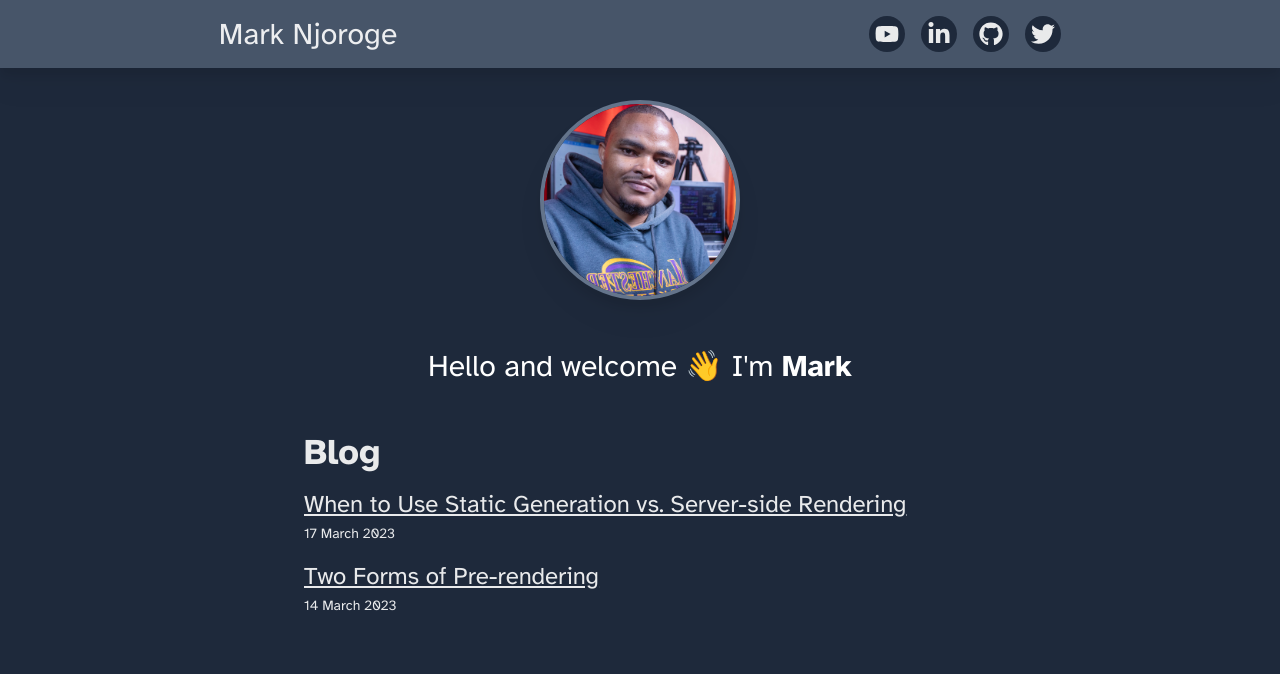
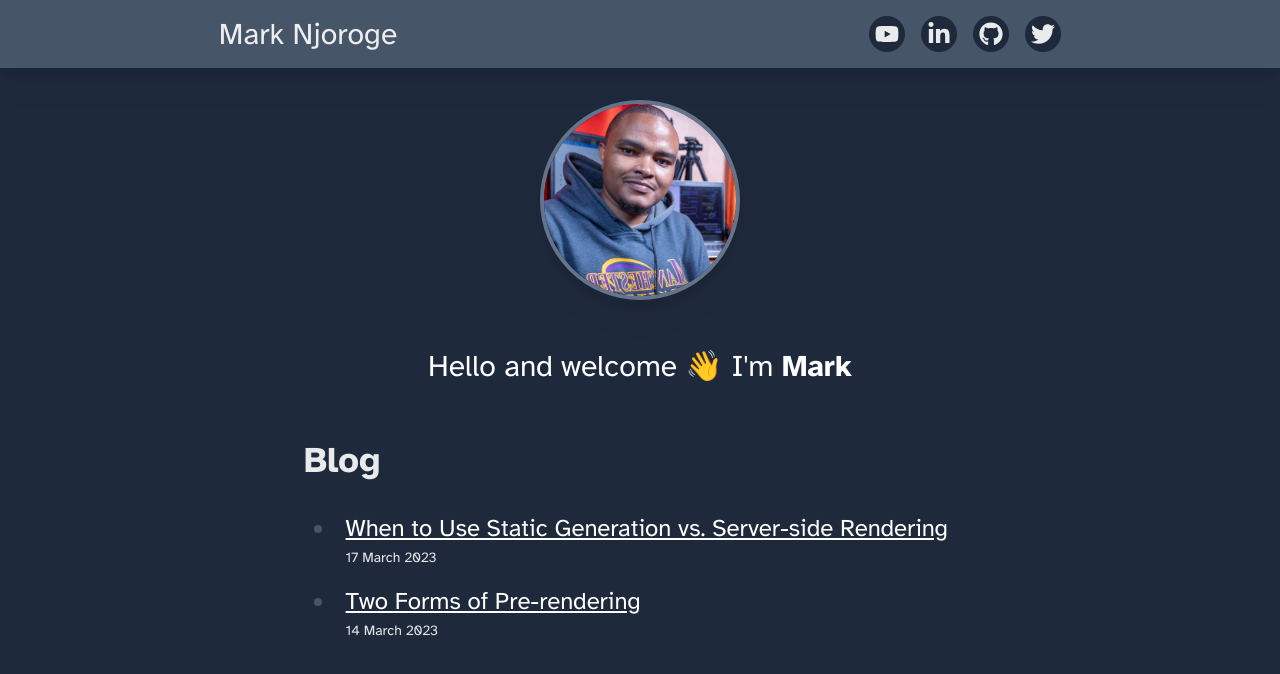
Before and after one commit to Marknjo/next-blog-v2, a Next.js app: page / in a window 1280 px wide. Shown: the top 674 px of the page. Built offline with nearby package versions, Linux system fonts and the light colour scheme.

Commit message:
refator main in Home page, Post page, & RootLayout

```diff
--- a/src/app/layout.tsx
+++ b/src/app/layout.tsx
@@ -2,7 +2,6 @@ import Navbar from '@/components/Navbar';
 import './globals.css';
 import type { Metadata } from 'next';
 import { Atkinson_Hyperlegible } from 'next/font/google';
-import ProfileImg from '@/components/ProfileImg';
 
 const Atkinson = Atkinson_Hyperlegible({
   weight: ['400', '700'],
@@ -23,8 +22,10 @@ export default function RootLayout({
     <html lang='en' className='dark'>
       <body className={`${Atkinson.className} dark:bg-slate-800`}>
         <Navbar />
-        <ProfileImg />
-        {children}
+
+        <main className='px-4 md:px-6 prose prose-xl prose-slate dark:prose-invert mx-auto'>
+          {children}
+        </main>
       </body>
     </html>
   );
--- a/src/app/page.tsx
+++ b/src/app/page.tsx
@@ -1,8 +1,11 @@
 import Posts from '@/components/Posts';
+import ProfileImg from '@/components/ProfileImg';
 
 export default function Home() {
   return (
-    <main className='px-6 mx-auto'>
+    <div className='mx-auto'>
+      <ProfileImg />
+
       <p className='mt-12 mb-12 text-3xl text-center dark:text-white'>
         Hello and welcome 👋&nbsp;
         <span className='whitespace-nowrap'>
@@ -11,6 +14,6 @@ export default function Home() {
       </p>
 
       <Posts />
-    </main>
+    </div>
   );
 }
--- a/src/app/posts/[slug]/page.tsx
+++ b/src/app/posts/[slug]/page.tsx
@@ -46,7 +46,7 @@ export default async function Post({ params }: Props) {
   const pubDate = formatDate(date);
 
   return (
-    <main className='px-6 prose prose-xl prose-slate dark:prose-invert mx-auto'>
+    <div className='mx-auto'>
       <h1 className='text-3xl mt-4 mb-0'>{title}</h1>
       <p className='mt-0'>{pubDate}</p>
       <article>
@@ -56,6 +56,6 @@ export default async function Post({ params }: Props) {
           <Link href='/'>&larr; Back to Home</Link>
         </p>
       </article>
-    </main>
+    </div>
   );
 }
```
